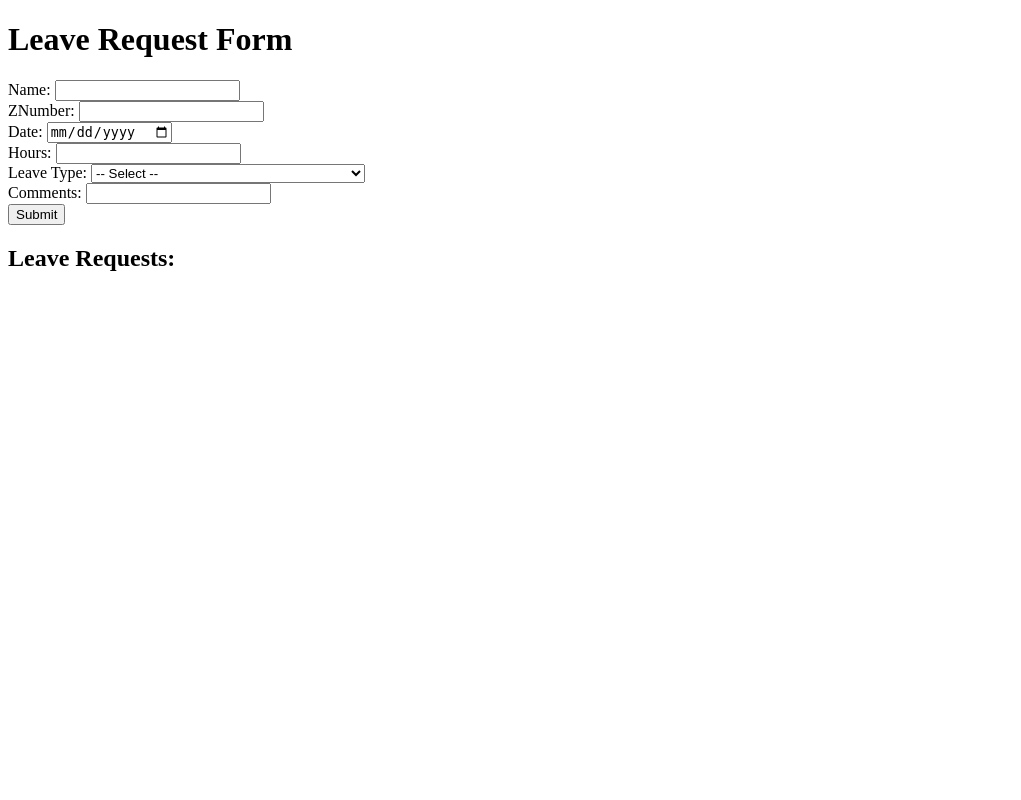
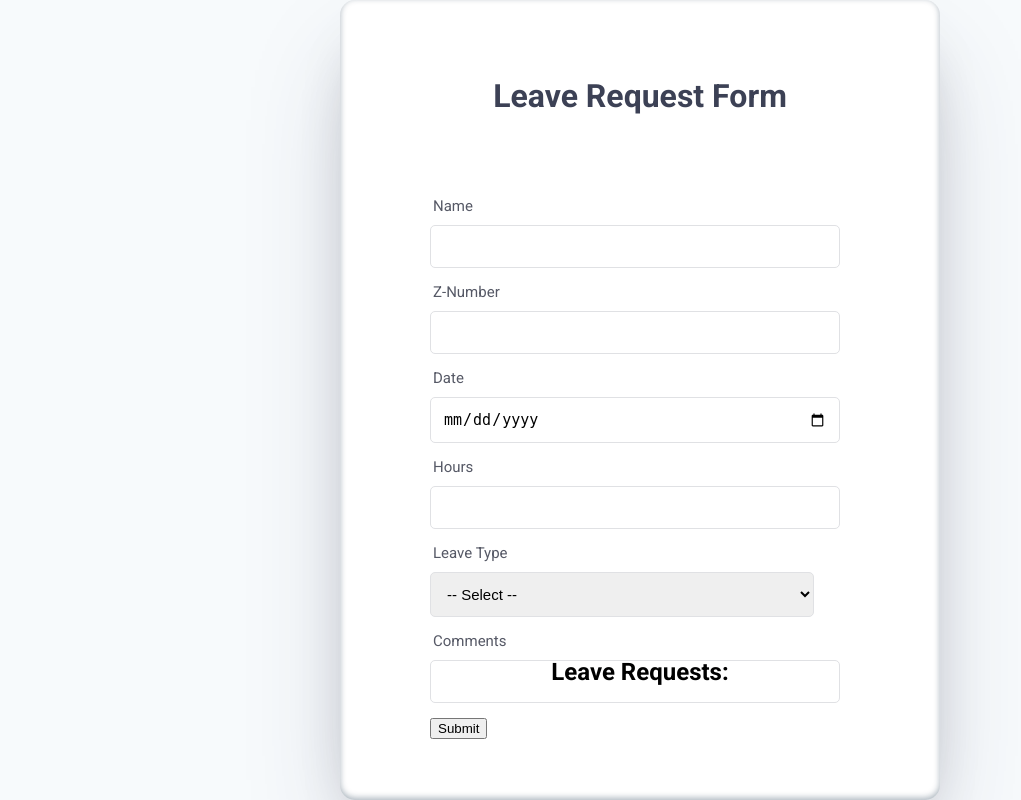
Before and after one commit to TheDeadGPU/LeaveRequestTracker, a Flask app: page / in a window 1280 px wide. Shown: the whole page, without its empty margins (0-1021 px from the left). Run offline with Flask 3, Linux system fonts and the light colour scheme; data that the repository does not hold is empty.

Commit message:
Add styling to main request form

```diff
--- a/templates/index.html
+++ b/templates/index.html
@@ -4,32 +4,46 @@
     <meta charset="UTF-8">
     <meta name="viewport" content="width=device-width, initial-scale=1.0">
     <title>Leave Request Form</title>
+    <link rel="stylesheet" href="styles.css">
+    <link href="https://fonts.googleapis.com/css2?family=Roboto:wght@400;500;700&display=swap" rel="stylesheet">
 </head>
 <body>
+    <div class="main-container">
+        <div class="center-container">
             <h1>Leave Request Form</h1>
             <form method="POST" action="/">
-        <label for="name">Name:</label>
+
+                <div class="input-container">
+                    <label for="name">Name</label>
                     <input type="text" id="name" name="name" required><br>
+                </div>
 
-        <label for="znumber">ZNumber:</label>
+                <div class="input-container">
+                    <label for="znumber">Z-Number</label>
                     <input type="text" id="znumber" name="znumber" required><br>
+                </div>
 
-        <label for="date">Date:</label>
+                <div class="input-container">
+                    <label for="date">Date</label>
                     <input type="date" id="date" name="date" required><br>
+                </div>
 
-        <label for="hours">Hours:</label>
+                <div class="input-container">
+                    <label for="hours">Hours</label>
                     <input type="number" id="hours" name="hours" required oninput="this.value = this.value.replace(/[^0-9]/g, '').substring(0, 2);"><br>
+                </div>
 
-        <label for="leave_type">Leave Type:</label>
+
+                <div class="input-container">
+                    <label for="leave_type">Leave Type</label>
                     <select id="leave_type" name="leave_type"><option value="">-- Select --</option><option value="SIC">Sick Leave</option><option value="VAC">Vacation</option><option value="PER">Personal</option><option value="CTT">Comp Time Taken</option><option value="PLB">Paid Leave Bank</option><option value="JUR">Jury Duty</option><option value="UA">Union Activity</option><option value="FUR">Furlough (HR Approval Required)</option><option value="NOP">Unpaid Leave</option><option value="CTE">Comp Time Earned - Straight</option><option value="CTO">Comp Time Earned - 1.5x</option><option value="OT">Overtime Approval Request</option><option value="CSC">CSC Exam Leave (HR Approval Required)</option></select>
                     <br>
+                </div>
 
-        <label for="comments">Comments:</label>
+                <label for="comments">Comments</label>
                 <input type="text" id="comments" name="comments"><br>
-
                 <button type="submit">Submit</button>
             </form>
-
             <h2>Leave Requests:</h2>
             <ul>
                 {% for request in leave_requests %}
@@ -47,5 +61,7 @@
                     </li>
                 {% endfor %}
             </ul>
+        </div>
+    </div>
 </body>
 </html>
--- /dev/null
+++ b/templates/styles.css
@@ -0,0 +1,65 @@
+/* styles.css */
+body {
+    font-family: 'Roboto', sans-serif;
+    background-color: rgb(247, 250, 252);
+  }
+
+  .main-container {
+    display: flex;
+    justify-content: center;
+    align-items: center;
+    height: 98vh;
+  }
+
+  .center-container {
+    display: flex;
+    flex-direction: column;
+    justify-content: space-around;
+    align-items: center;
+    height: 800px;
+    width: 600px;
+    border: none;
+    box-shadow: rgba(50, 50, 93, 0.25) 0px 50px 100px -20px, rgba(0, 0, 0, 0.3) 0px 30px 60px -30px, rgba(10, 37, 64, 0.35) 0px -2px 6px 0px inset;
+    border-radius: 15px;
+    background-color: #FFFFFF;
+  }
+
+h1 {
+    margin-top: 6%;
+    text-align: center;
+    padding: 20px;
+    width: 70%;
+    border-radius: 20px;
+    color: rgb(60, 65, 85);
+}
+
+form {
+    width: 80%;
+    height: 50%;;
+    margin-right: 50%;
+    margin-left: 60%;
+}
+
+input, select {
+    width: 80%;
+    margin-bottom: 15px;
+    padding: 12px;
+    border: 1px solid rgb(224, 225, 228);
+    border-radius: 5px;
+    transition: border-color 0.3s, box-shadow 0.3s;
+    font-size: 15px;
+}
+
+input:focus, select:focus {
+    border-color: #4d90fe;
+    box-shadow: 0 0 0 4px rgba(190, 216, 237, 0.7);
+    outline: none;
+}
+
+label {
+    margin-bottom: 10px;
+    display: block;
+    margin-left: 3px;
+    font-size: 15px;
+    color: rgb(86, 89, 102);
+}
```
Lines whose indentation alone changed are shown as unchanged.
